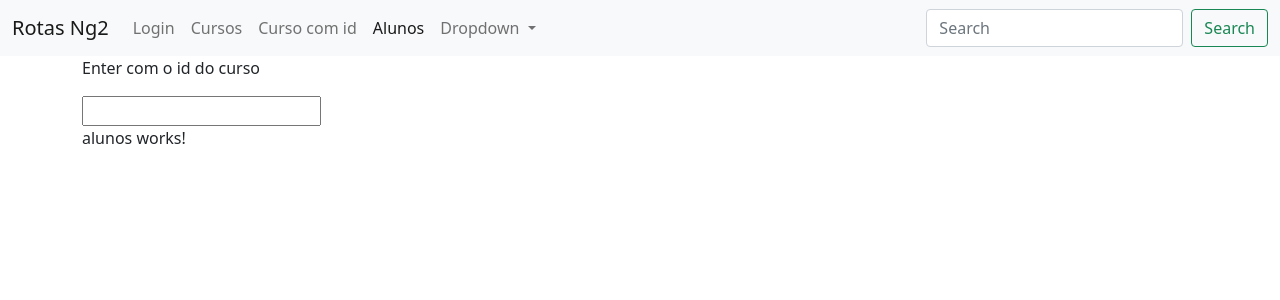
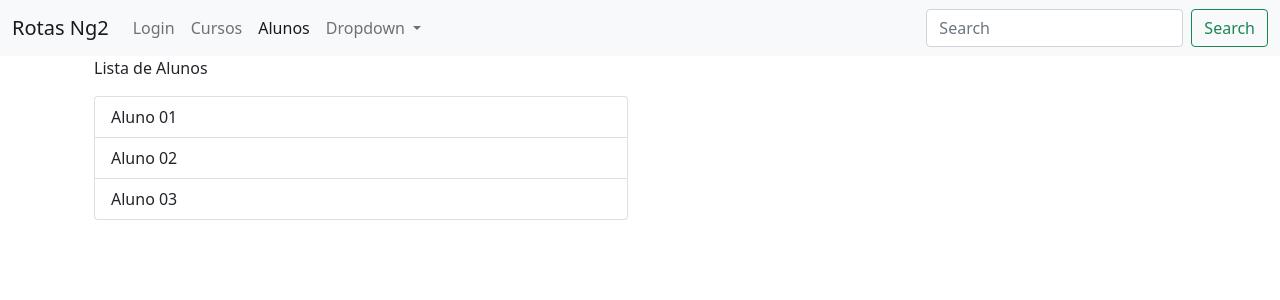
Before and after one commit to GustavoBomfim/rotas-angular, an Angular app: page /alunos in a window 1280 px wide. Shown: the top 300 px of the page. Built offline with nearby package versions, Linux system fonts and the light colour scheme.

Commit message:
rotas filhas: desenvolvendo as telas

```diff
--- a/src/app/alunos/aluno-detalhe/aluno-detalhe.component.html
+++ b/src/app/alunos/aluno-detalhe/aluno-detalhe.component.html
@@ -1 +1,10 @@
-<p>aluno-detalhe works!</p>
+<h5>
+    Detalhes do aluno
+</h5>
+
+<p>Id: {{ aluno.id }}</p>
+<p>Nome: {{ aluno.nome }}</p>
+<p>Email: {{ aluno.email }}</p>
+
+<a class="waves-effect waves-light btn"
+(click)="editarContato()">Editar</a>
--- a/src/app/alunos/aluno-detalhe/aluno-detalhe.component.ts
+++ b/src/app/alunos/aluno-detalhe/aluno-detalhe.component.ts
@@ -1,15 +1,35 @@
-import { Component, OnInit } from '@angular/core';
+import { Subscription } from 'rxjs';
+import { Component, OnDestroy, OnInit } from '@angular/core';
+import { ActivatedRoute, Router } from '@angular/router';
+import { AlunosService } from '../alunos.service';
 
 @Component({
   selector: 'app-aluno-detalhe',
   templateUrl: './aluno-detalhe.component.html',
   styleUrls: ['./aluno-detalhe.component.css']
 })
-export class AlunoDetalheComponent implements OnInit {
+export class AlunoDetalheComponent implements OnInit, OnDestroy {
 
-  constructor() { }
+  aluno: any;
+  inscricao!: Subscription;
+
+  constructor(private route: ActivatedRoute, private router: Router, private alunosService: AlunosService) {
+   }
 
   ngOnInit(): void {
+    this.inscricao = this.route.params.subscribe(
+      (params: any) => {
+        let id = params['id'];
+
+        this.aluno = this.alunosService.getAluno(id);
+      }
+    );
+  }
+  editarContato(){
+    this.router.navigate(['/alunos', this.aluno.id, 'editar']);
+  }
+  ngOnDestroy(){
+    this.inscricao.unsubscribe();
   }
 
 }
--- a/src/app/alunos/aluno-form/aluno-form.component.html
+++ b/src/app/alunos/aluno-form/aluno-form.component.html
@@ -1 +1,14 @@
-<p>aluno-form works!</p>
+<h5>Criar/Editar Aluno</h5>
+
+<div class="form-floating mb-3">
+    <input type="text" class="form-control" id="nome" [(ngModel)]="aluno.nome">
+    <label for="nome">Nome</label>
+  </div>
+  <div class="form-floating">
+    <input type="email" class="form-control" id="email" [(ngModel)]="aluno.email">
+    <label for="email">Email</label>
+    <div class="form-floating">
+        <input disabled [(ngModel)]="aluno.id" id="disabled" type="text">
+        <label for="disabled"></label>
+    </div>
+</div>
--- a/src/app/alunos/aluno-form/aluno-form.component.ts
+++ b/src/app/alunos/aluno-form/aluno-form.component.ts
@@ -1,4 +1,7 @@
+import { AlunosService } from './../alunos.service';
+import { ActivatedRoute } from '@angular/router';
 import { Component, OnInit } from '@angular/core';
+import { Subscription } from 'rxjs';
 
 @Component({
   selector: 'app-aluno-form',
@@ -7,9 +10,27 @@ import { Component, OnInit } from '@angular/core';
 })
 export class AlunoFormComponent implements OnInit {
 
-  constructor() { }
+  aluno: any = {};
+  inscricao!: Subscription;
+
+  constructor(private route: ActivatedRoute, private alunosService: AlunosService) { }
 
   ngOnInit(): void {
+    this.inscricao = this.route.params.subscribe(
+      (params: any) => {
+        let id = params['id'];
+
+        this.aluno = this.alunosService.getAluno(id);
+
+        if (this.aluno === null){
+          this.aluno = {};
+        }
+      }
+    );
+  }
+
+  ngOnDestroy(){
+    this.inscricao.unsubscribe();
   }
 
 }
--- a/src/app/alunos/alunos.component.html
+++ b/src/app/alunos/alunos.component.html
@@ -1,2 +1,13 @@
-<p>alunos works!</p>
-<router-outlet></router-outlet>
+<div class="container">
+    <div class="row">
+        <div class="col">
+            <p>Lista de Alunos</p>
+            <ul class="list-group">
+                <li class="list-group-item" *ngFor="let aluno of alunos" [routerLink]="[aluno.id]">{{ aluno.nome }}</li>
+            </ul>
+    </div>
+
+    <div class="col">
+          <router-outlet></router-outlet>
+    </div>
+</div>
--- a/src/app/alunos/alunos.component.ts
+++ b/src/app/alunos/alunos.component.ts
@@ -1,3 +1,4 @@
+import { AlunosService } from './alunos.service';
 import { Component, OnInit } from '@angular/core';
 
 @Component({
@@ -7,9 +8,12 @@ import { Component, OnInit } from '@angular/core';
 })
 export class AlunosComponent implements OnInit {
 
-  constructor() { }
+  public alunos: any[] = [];
+
+  constructor(private alunosService: AlunosService) { }
 
   ngOnInit(): void {
+    this.alunos = this.alunosService.getAlunos();
   }
 
 }
--- a/src/app/alunos/alunos.module.ts
+++ b/src/app/alunos/alunos.module.ts
@@ -4,14 +4,17 @@ import { AlunosComponent } from './alunos.component';
 import { AlunosRoutingModule } from './alunos.routing.module';
 import { AlunoDetalheComponent } from './aluno-detalhe/aluno-detalhe.component';
 import { AlunoFormComponent } from './aluno-form/aluno-form.component';
+import { AlunosService } from './alunos.service';
+import { FormsModule } from '@angular/forms';
 
 @NgModule({
     imports: [
         CommonModule,
+        FormsModule,
         AlunosRoutingModule
     ],
     exports: [],
     declarations: [AlunosComponent, AlunoFormComponent, AlunoDetalheComponent],
-    providers: [],
+    providers: [AlunosService],
 })
 export class AlunosModule { }
--- /dev/null
+++ b/src/app/alunos/alunos.service.ts
@@ -0,0 +1,27 @@
+import { Injectable } from '@angular/core';
+
+@Injectable()
+export class AlunosService {
+
+  public alunos: any[] = [
+    {id: 1, nome: 'Aluno 01', email: 'aluno01@email.com'},
+    {id: 2, nome: 'Aluno 02', email: 'aluno02@email.com'},
+    {id: 3, nome: 'Aluno 03', email: 'aluno03@email.com'}
+
+  ];
+
+  getAlunos(){
+    return this.alunos;
+  }
+
+  getAluno(id: number){
+    for(let i=0; i<this.alunos.length; i++){
+      let aluno = this.alunos[i];
+      if(aluno.id == id){
+        return aluno;
+      }
+    }
+    return null;
+  }
+  constructor() { }
+}
--- a/src/app/app.component.html
+++ b/src/app/app.component.html
@@ -20,9 +20,9 @@
         <li class="nav-item">
           <a  routerLink="/cursos" routerLinkActive="active"  class="nav-link" [queryParams]="{pagina:1}">Cursos</a>
         </li>
-        <li class="nav-item" routerLinkActive="active">
+        <!--li class="nav-item" routerLinkActive="active">
           <a  [routerLink]="['/curso', idCurso.value]"  class="nav-link" aria-current="page">Curso com id </a>
-        </li>
+        </li-->
         <li class="nav-item">
           <a  routerLink="/alunos" routerLinkActive="active"  class="nav-link">Alunos</a>
         </li>
@@ -47,7 +47,7 @@
 </nav>
 
 <div class="container">
-  <p>Enter com o id do curso </p>
-  <input #idCurso>
+  <!--p>Enter com o id do curso </p>
+  <input #idCurso-->
   <router-outlet></router-outlet>
 </div>
```
Also changed, not shown: 1 other file (tests, documents, lock files or other folders).
